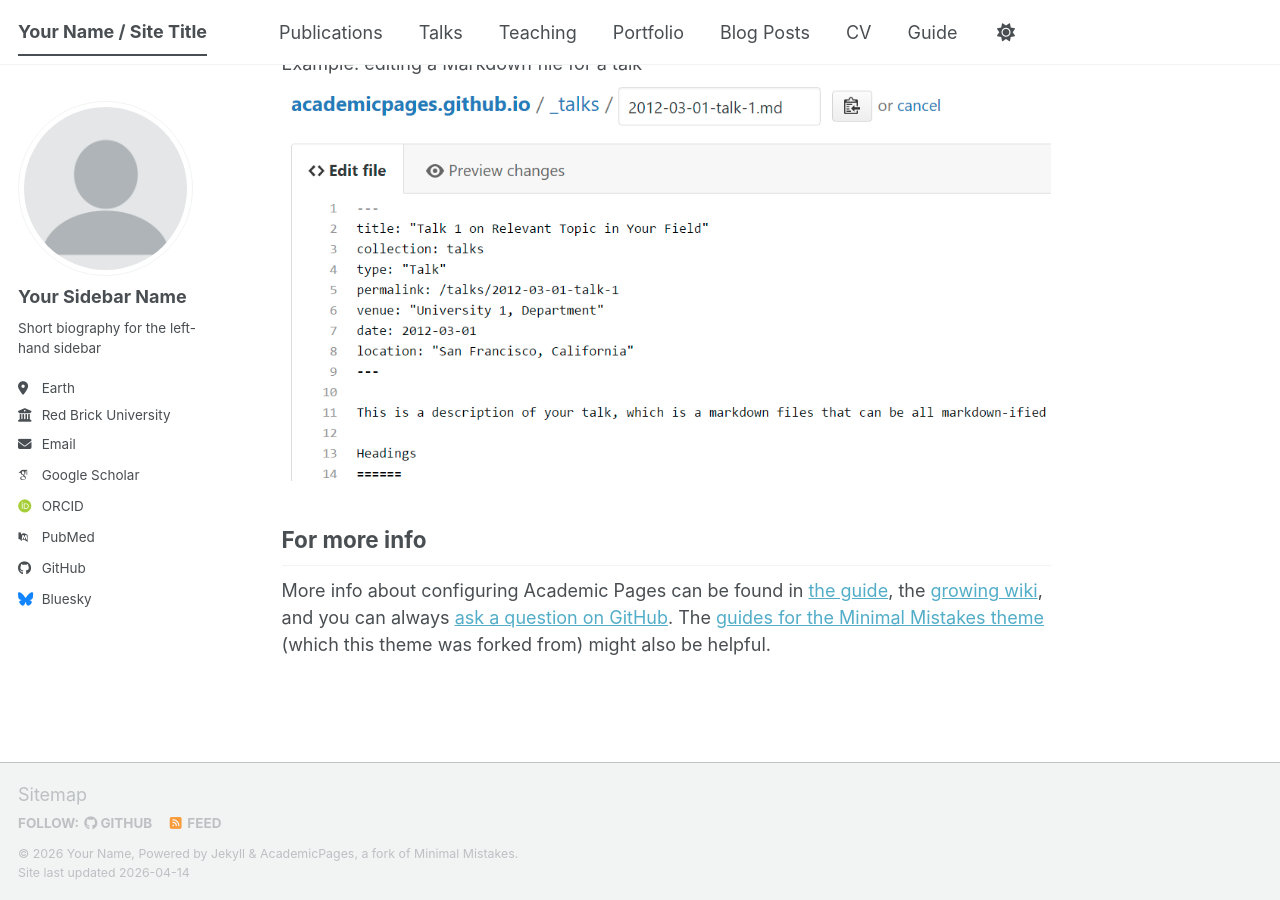
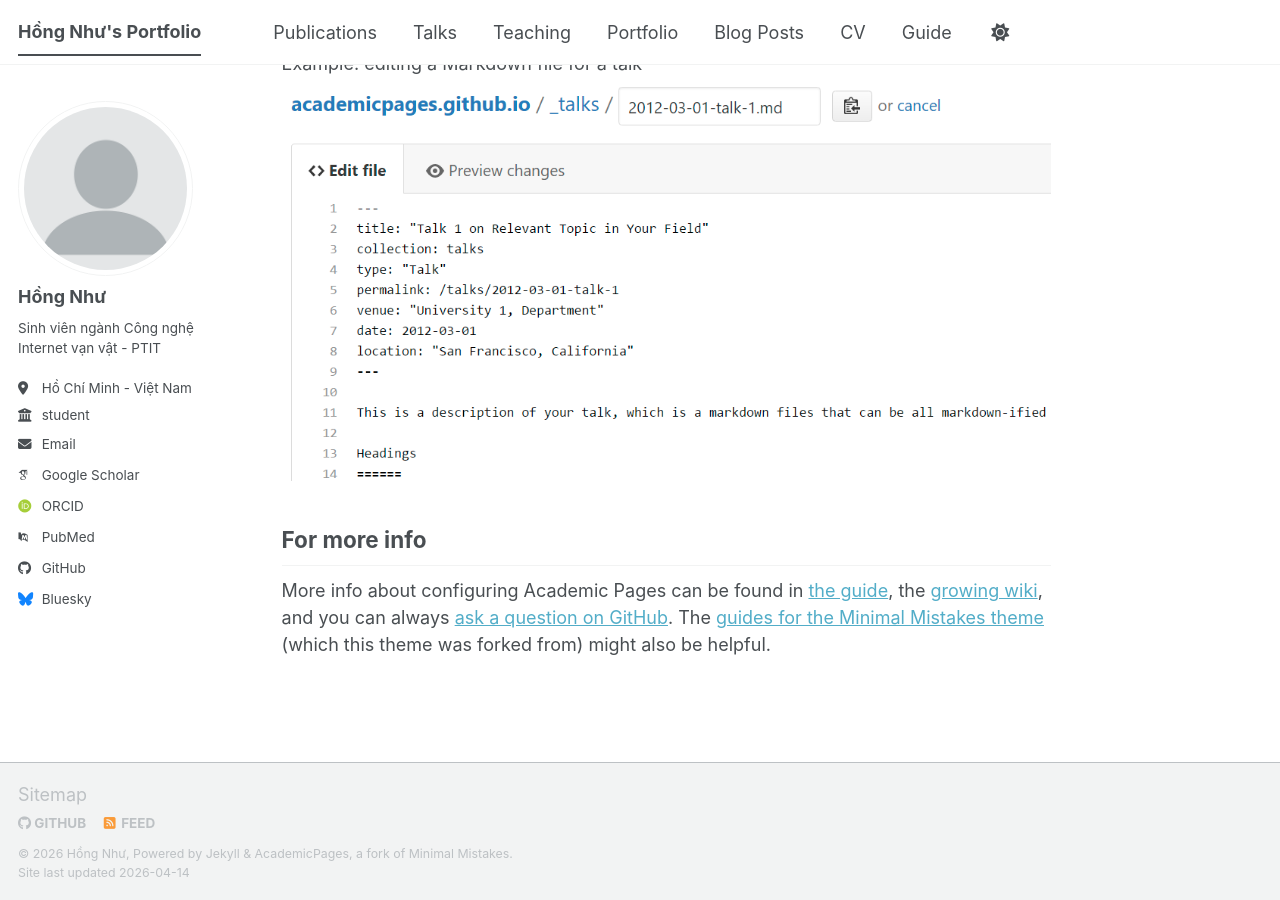
Before and after one commit to dohongnhuqng2005-jpg/dohongnhuqng2005-jpg.github.io, a Jekyll site: the page built from _pages/about.md, in a window 1280 px wide and 900 px high, scrolled down 2720 px. Built offline with Jekyll 4.4.1, drawn with Linux system fonts in a browser that asks for light colours; some web fonts are replaced; a script bundle is joined from its source files by our own code; library files that are not in the unit come from our copies.

Commit message:
feat: cap nhat thong tin ca nhan vao config

```diff
--- a/_config.yml
+++ b/_config.yml
@@ -7,13 +7,13 @@
 # server process.
 
 # Basic Site Settings
-locale                   : "en-US"
+locale                   : "Ho Chi Minh City - Vietnam"
 site_theme               : "default" # The available themes options are "default", "air", "sunrise", "mint", "dirt" and "contrast"
-title                    : "Your Name / Site Title"
+title                    : "Hồng Như's Portfolio"
 title_separator          : "-"
-name                     : &name "Your Name"
-description              : &description "Your Name's academic portfolio"   # Update this with a general description of your site, this is the default if not overridden by a page
-url                      : https://academicpages.github.io # The base hostname & protocol for your site e.g. "https://[your GitHub username].github.io",
+name                     : &name "Hồng Như"
+description              : &description "Sinh viên ngành Công nghệ Internet vạn vật - PTIT"   # Update this with a general description of your site, this is the default if not overridden by a page
+url                      : https://dohongnhuqng2005-jpg.github.io # The base hostname & protocol for your site e.g. "https://[your GitHub username].github.io",
                                                            # or if you already have some other page hosted on Github then use "https://[your GitHub username].github.io/[Your Repo Name]"
 baseurl                  : "" # the subpath of your site, e.g. "/blog"
 repository               : "academicpages/academicpages.github.io"
@@ -24,13 +24,13 @@
 author:
   # Biographic information
   avatar           : "profile.png"
-  name             : "Your Sidebar Name"
+  name             : "Hồng Như"
   pronouns         : # example: "she/her"
-  bio              : "Short biography for the left-hand sidebar"
-  location         : "Earth"
-  employer         : "Red Brick University"
-  uri              : # URL
-  email            : "none@example.org"
+  bio              : "Sinh viên ngành Công nghệ Internet vạn vật - PTIT"
+  location         : "Hồ Chí Minh - Việt Nam"
+  employer         : "student"
+  uri              : # URL "https://dohongnhuqng2005-jpg.github.io"
+  email            : "dohongnhuqng2005@gmail.com"
 
   # Academic websites
   academia         : # URL
```
